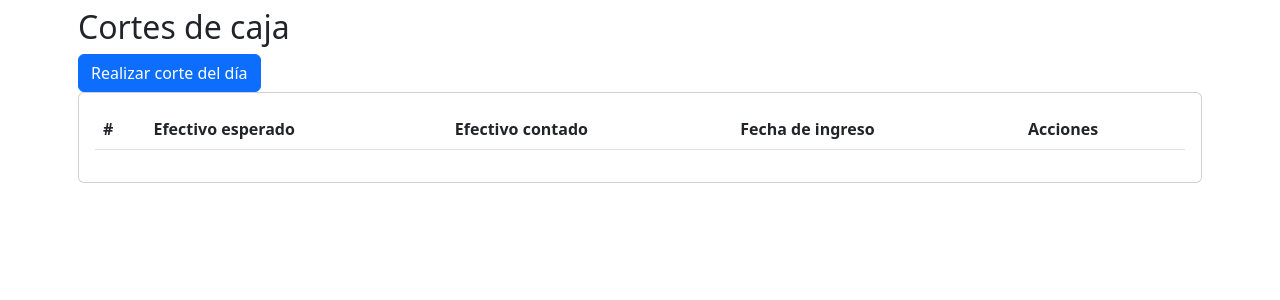
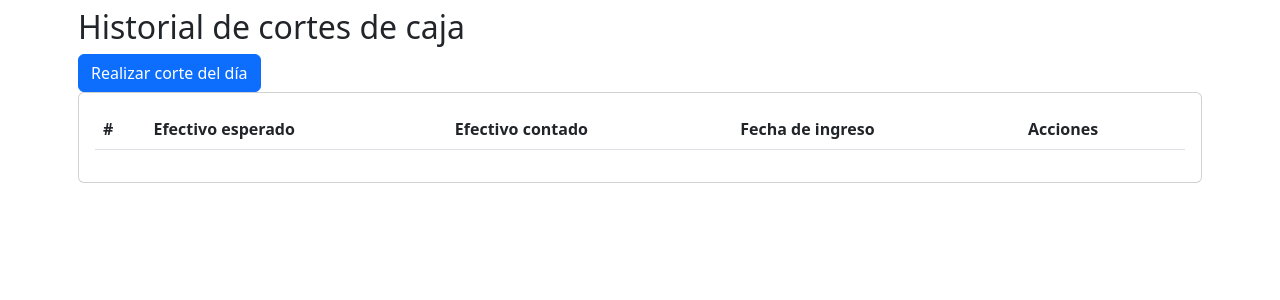
Before and after one commit to Isaipc/aldoups, a PHP site: page /cortes-de-caja in a window 1280 px wide. Shown: the part 56-356 px from the top of the page. Run offline with PHP 8.4, Linux system fonts and the light colour scheme; lists and menus that the app fills with data are empty.

Commit message:
update cortes-de-caja index

```diff
--- a/cortes-de-caja/index.php
+++ b/cortes-de-caja/index.php
@@ -12,9 +12,9 @@
 <body>
     <?php include '../includes/navbar.php' ?>
     <div class="container p-2">
-        <h2>Cortes de caja</h2>
+        <h2>Historial de cortes de caja</h2>
 
-        <a class="btn btn-primary" href="/realizar-venta">Realizar corte del día </a>
+        <a class="btn btn-primary" href="/realizar-corte">Realizar corte del día </a>
 
         <!-- Tabla de visualizacion de datos -->
         <div class="card">
--- a/js/cortes-de-caja.js
+++ b/js/cortes-de-caja.js
@@ -29,7 +29,6 @@ function renderFilas(data) {
     data.forEach((d, index) => {
         const fila =
             `<tr>` +
-            `<td> ${index + 1} </td>` +
             `<td> <a href="detalles/?id=${d.id}" class="text-decoration-none">${d.id}</a></td>` +
             `<td> $${d.efectivo_esperado}</td>` +
             `<td> $${d.efectivo_contado}</td>` +
```
